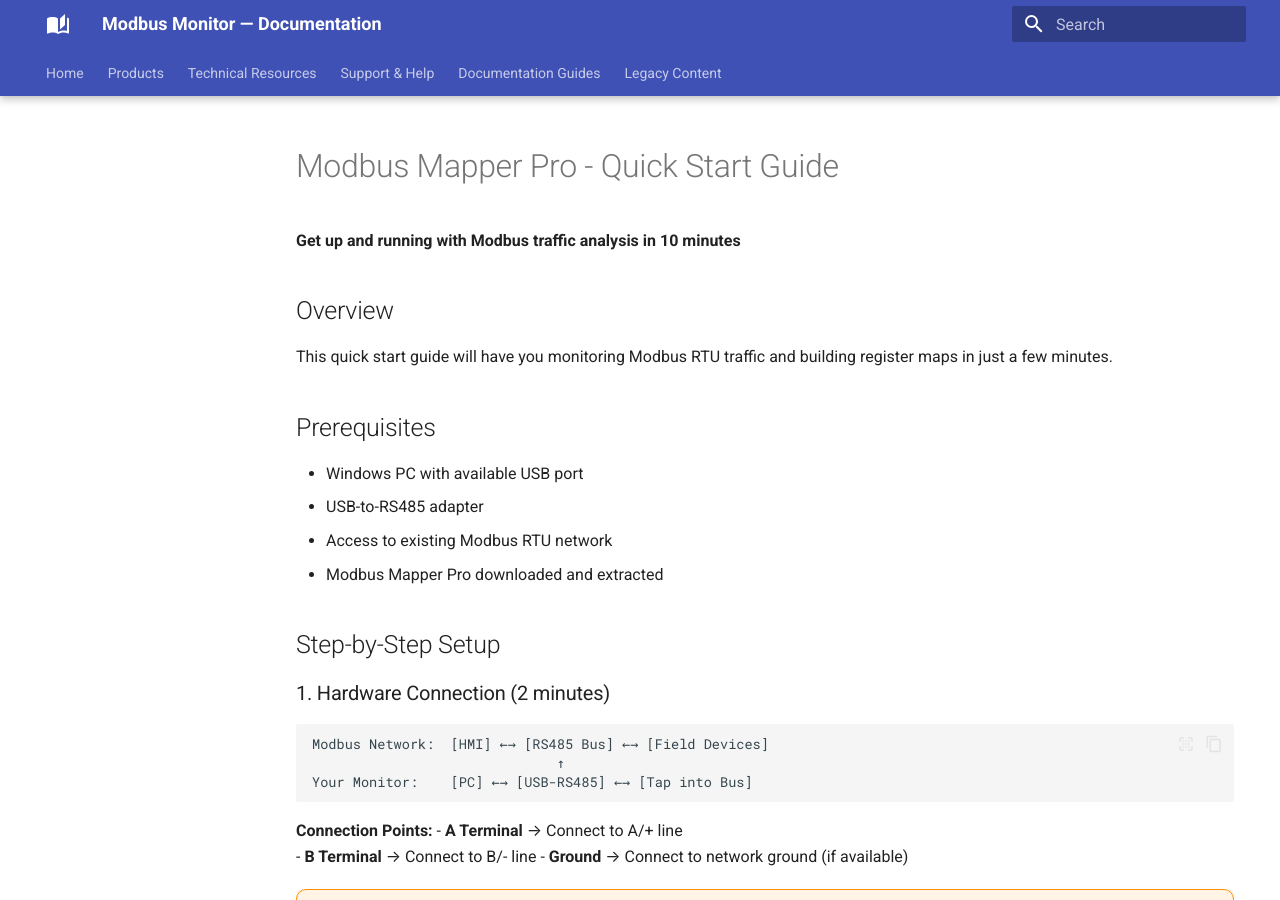
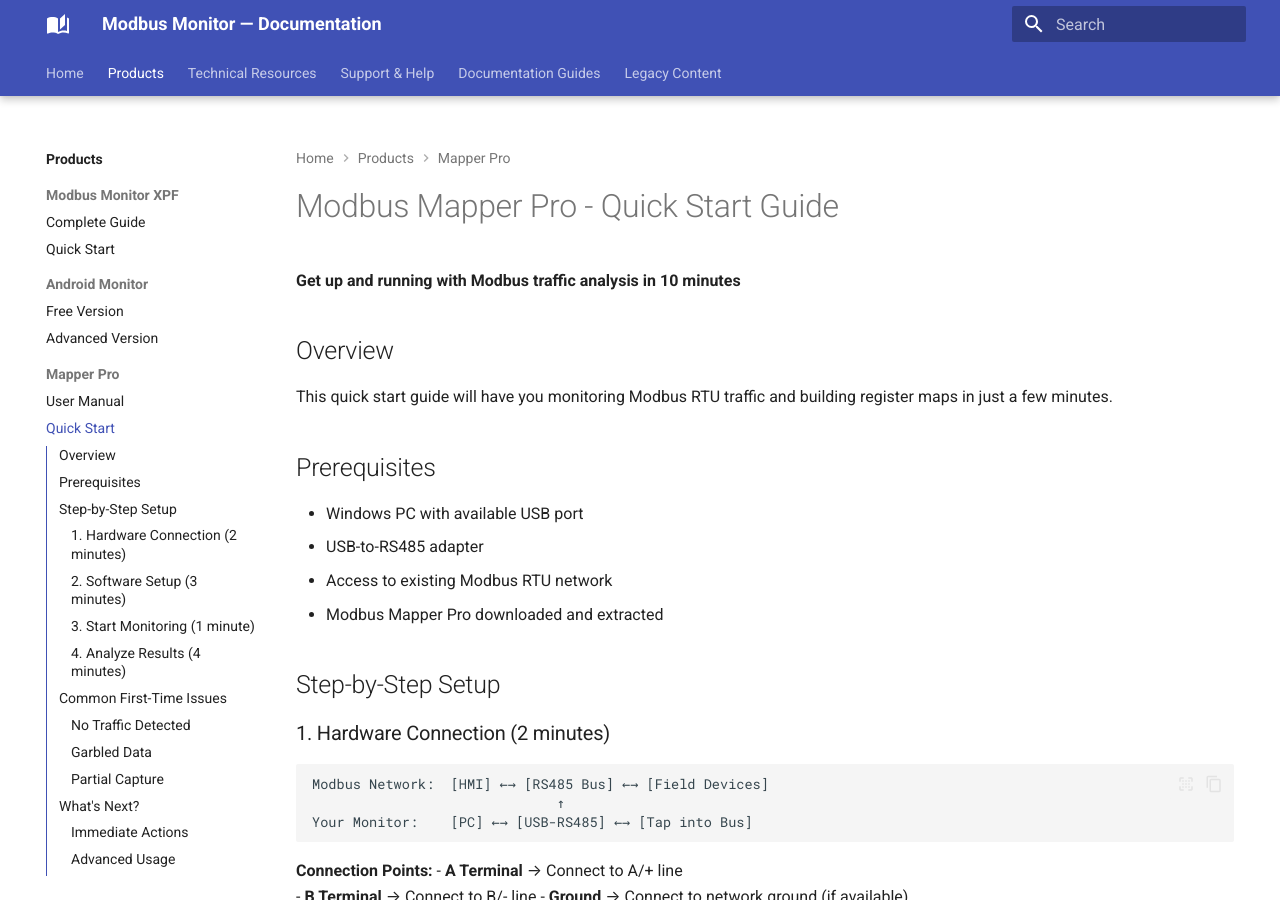
Before and after one commit to Modbus-Monitor/docs, an MkDocs documentation site: the page built from docs/products/mapper/quick-start.md, in a window 1280 px wide and 900 px high. Built offline with MkDocs 1.6.1 and Material for MkDocs 9.7.7, drawn with Linux system fonts in a browser that asks for light colours; the version menu is left out; some of the changed text lies outside the part shown.

Commit message:
Fix Products navigation - add overview page and complete product structure
NAVIGATION IMPROVEMENTS:
- Added Products Overview as default landing page for Products tab
- Organized all products into proper hierarchy:
  * XPF Desktop (Complete Guide + Quick Start)
  * Android Monitor (Free + Advanced versions)
  * Mapper Pro (User Manual + Quick Start)
  * Custom Solutions (Development services)

FIXES:
- Products tab now shows comprehensive product overview instead of jumping directly to XPF
- All product categories properly accessible from navigation
- Consistent navigation structure across product families

This resolves the navigation issue where Products tab was defaulting to XPF user guide.

```diff
--- a/mkdocs.yml
+++ b/mkdocs.yml
@@ -124,9 +124,17 @@ nav:
   - Home: index.md
 
   - Products:
+    - Overview: products/index.md
     - Modbus Monitor XPF:
       - Complete Guide: products/xpf/user-guide.md
       - Quick Start: products/xpf/quick-start.md
+    - Android Monitor:
+      - Free Version: products/android/free-guide.md
+      - Advanced Version: products/android/advanced-guide.md
+    - Mapper Pro:
+      - User Manual: products/mapper/user-manual.md
+      - Quick Start: products/mapper/quick-start.md
+    - Custom Solutions: products/custom/overview.md
 
   - Technical Resources:
     - Overview: technical/index.md
```
